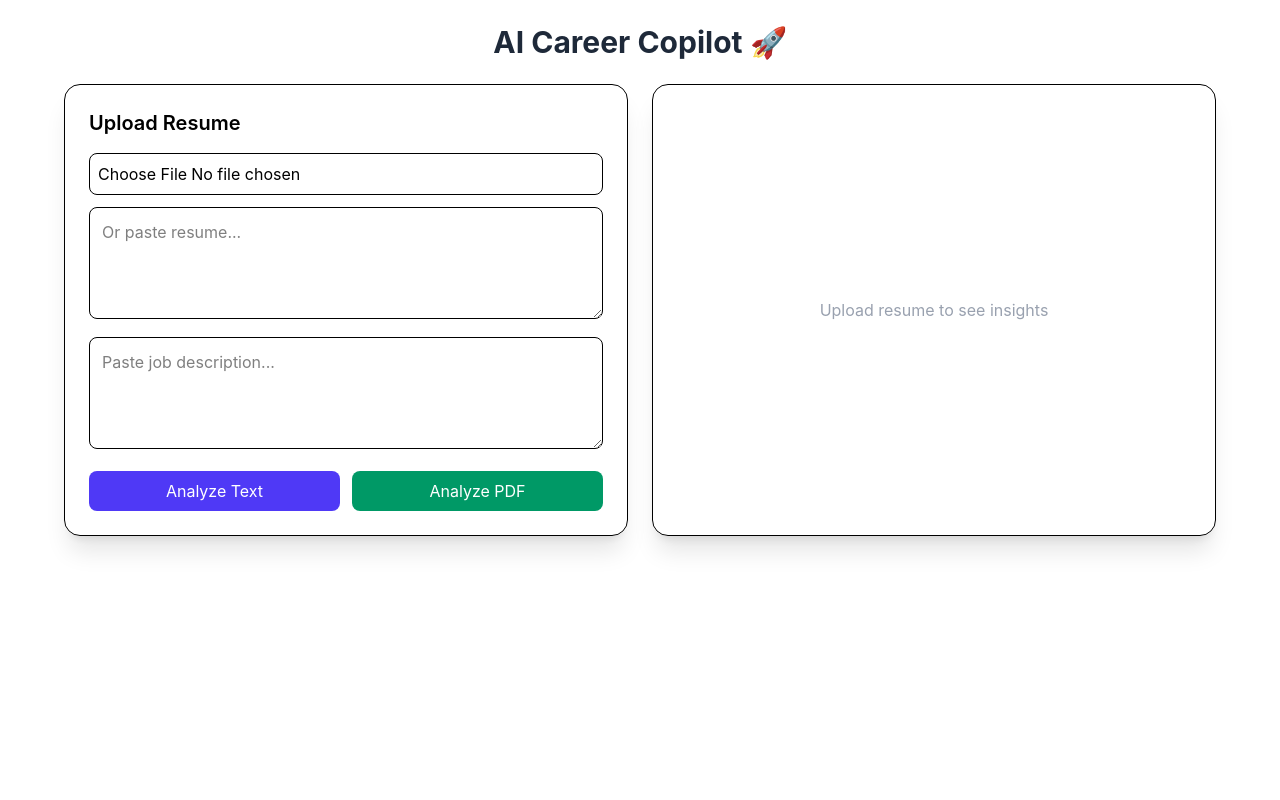
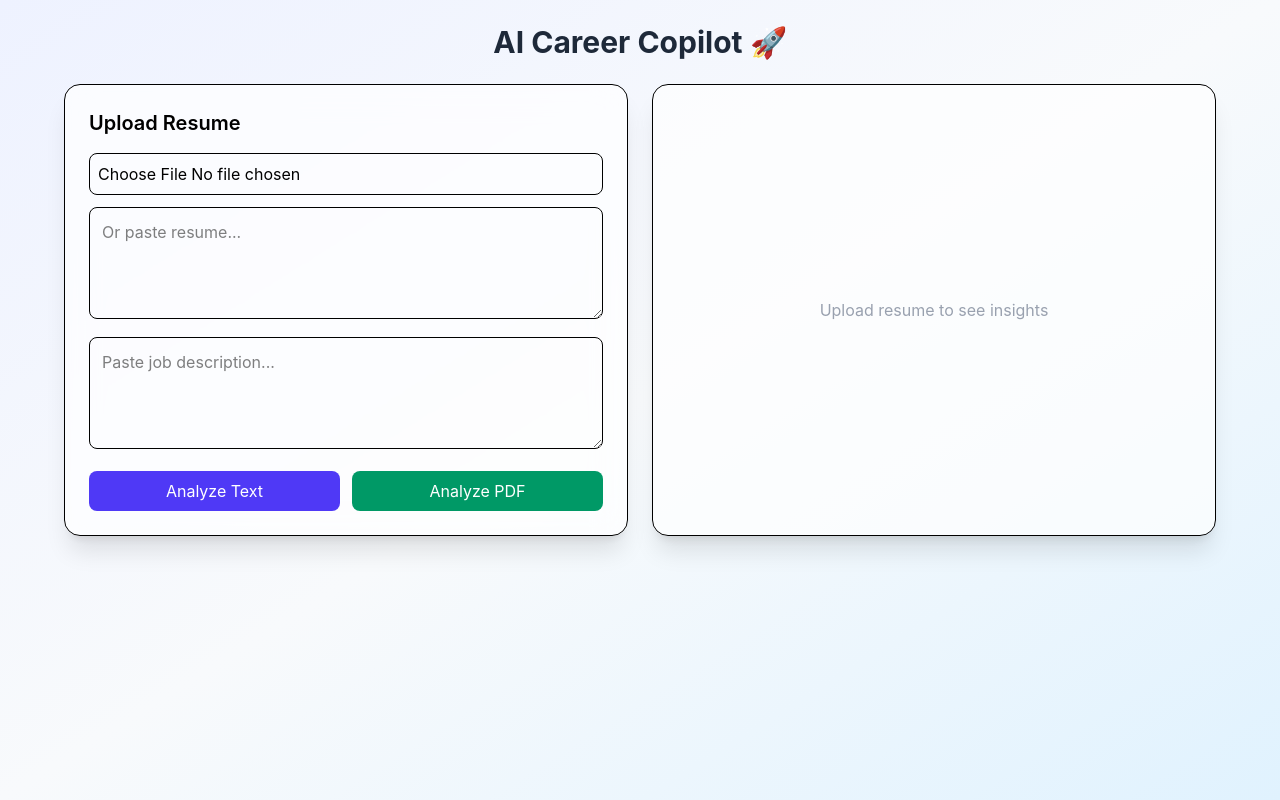
Before and after one commit to Vani-Kumari/ai-career, a React app in the folder frontend/: page / in a window 1280 px wide. Built offline with nearby package versions, Linux system fonts and the light colour scheme; the HTML template or start-up script is replaced by a standard one.

Commit message:
Basic UI Changes

```diff
--- a/frontend/package.json
+++ b/frontend/package.json
@@ -12,7 +12,7 @@
   "dependencies": {
     "@tailwindcss/vite": "^4.2.4",
     "axios": "^1.15.2",
-    "framer-motion": "^12.38.0",
+    "framer-motion": "^12.40.0",
     "react": "^19.2.5",
     "react-dom": "^19.2.5",
     "recharts": "^3.8.1",
--- a/frontend/src/pages/Dashboard.jsx
+++ b/frontend/src/pages/Dashboard.jsx
@@ -28,7 +28,7 @@ function Dashboard() {
   };
 
   return (
-    <div className="min-h-screen bg-liner-to-br from-[#eef2ff] via-[#f8fafc] to-[#e0f2fe] p-6">
+    <div className="min-h-screen bg-gradient-to-br from-[#eef2ff] via-[#f8fafc] to-[#e0f2fe] p-6">
 
       <h1 className="text-3xl font-bold text-center mb-6 text-gray-800">
         AI Career Copilot 🚀
```
Also changed, not shown: 1 other file (tests, documents, lock files or other folders).
